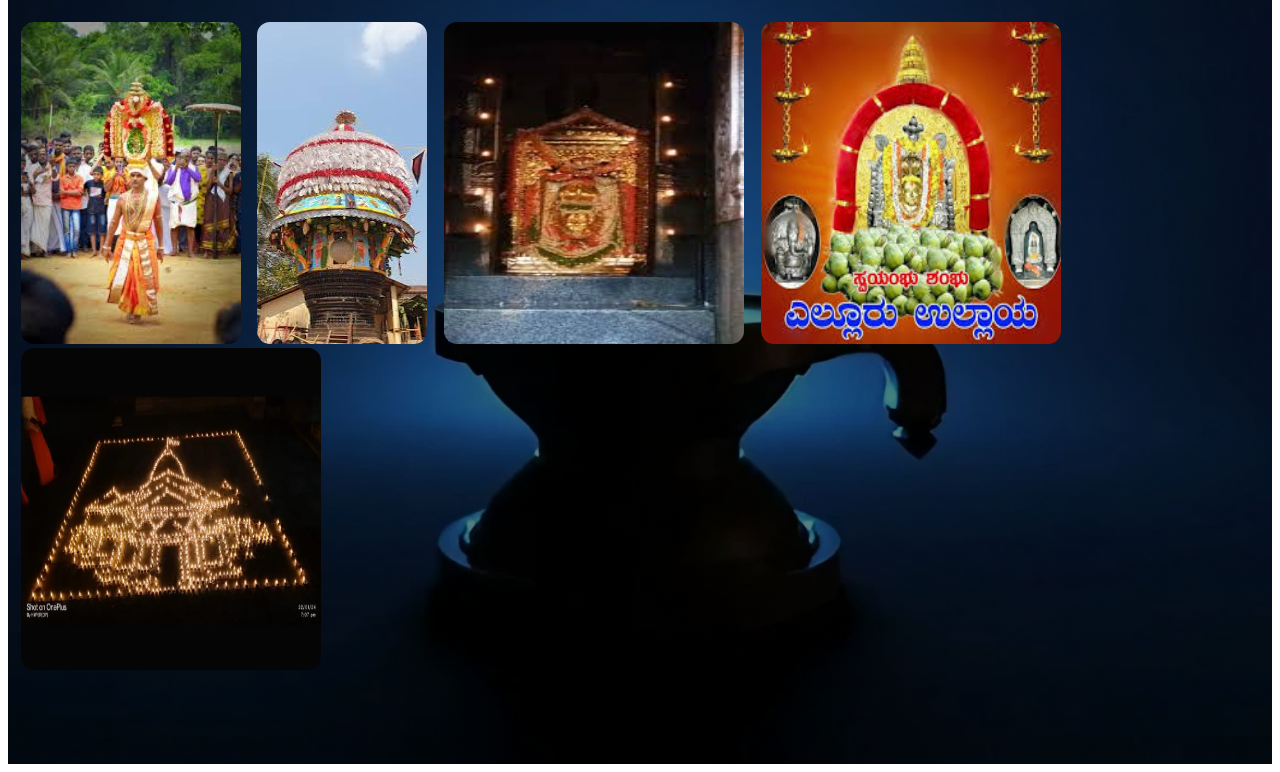
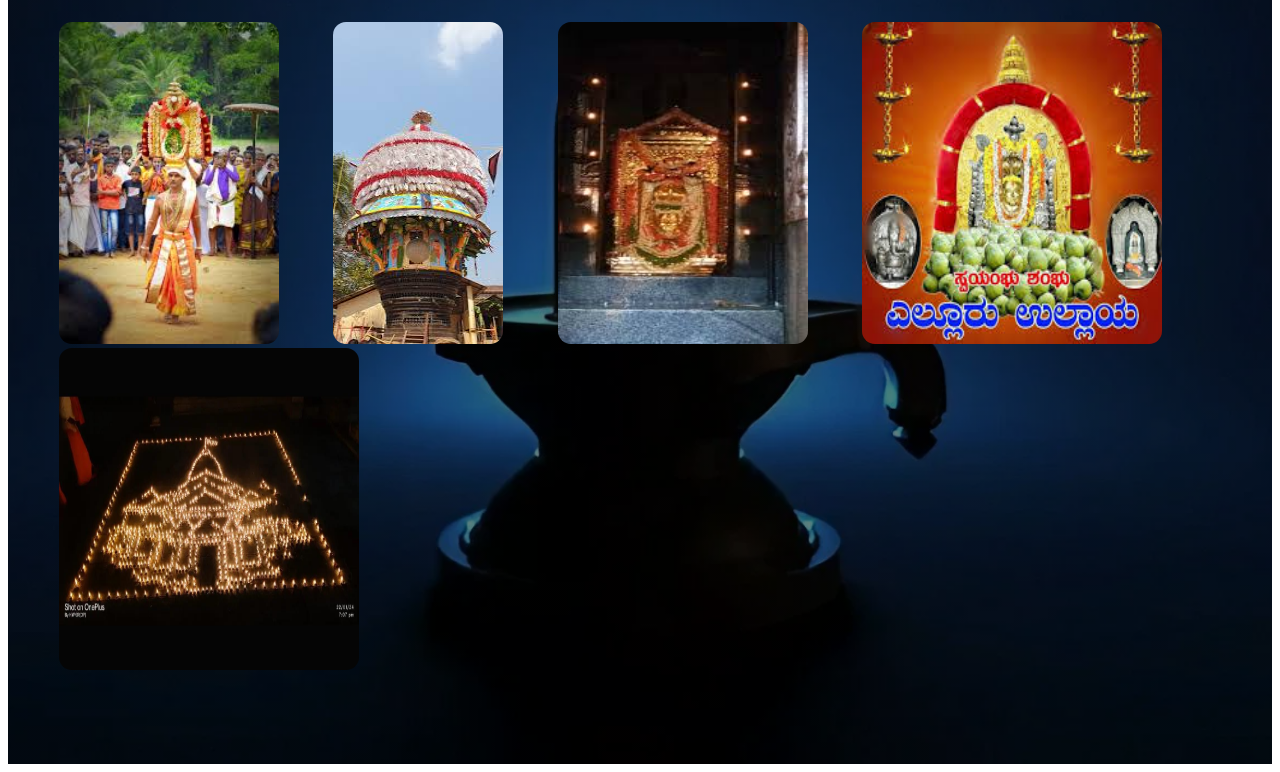
Before and after one commit to Prathikshak39/Temple, a plain HTML site: page Images.html in a window 1280 px wide. Shown: the part 116-888 px from the top of the page. Drawn offline with Linux system fonts and the light colour scheme.

Commit message:
Update Images.html

```diff
--- a/Images.html
+++ b/Images.html
@@ -9,11 +9,11 @@
 
 <body>
     <div class="main">
-        <button><a href="Index.html">Back</a></button>
+        <button><a href="index.html">Back</a></button>
         <h2>Recent Images</h2>
         <img class="img"src="god1.jpg" width="220" height="322" >
         <img class="img"src="y.jpg" width="170" height="322">
-        <img class="img"src="God.jpg" width="300" height="322">
+        <img class="img"src="God.jpg" width="250" height="322">
         <img class="img"src="yellur.jpg" width="300" height="322">
         <img class="img"src="Deepa.jpg" width="300" height="322">
 
@@ -27,7 +27,7 @@
                 color: #fff;
             }
             .img{
-                margin-left: 1%;
+                margin-left: 4%;
                 cursor: pointer;
                 border-radius: 13px;
 
```
